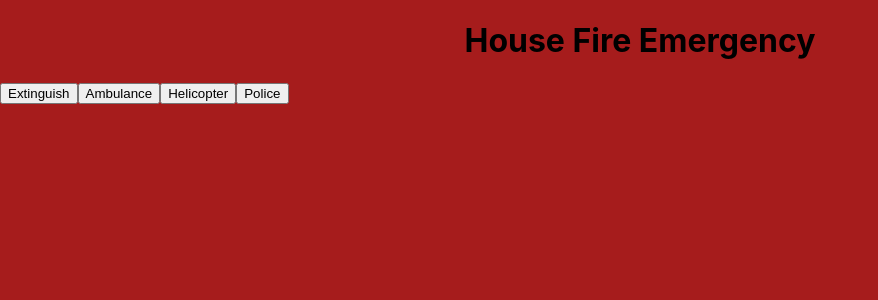
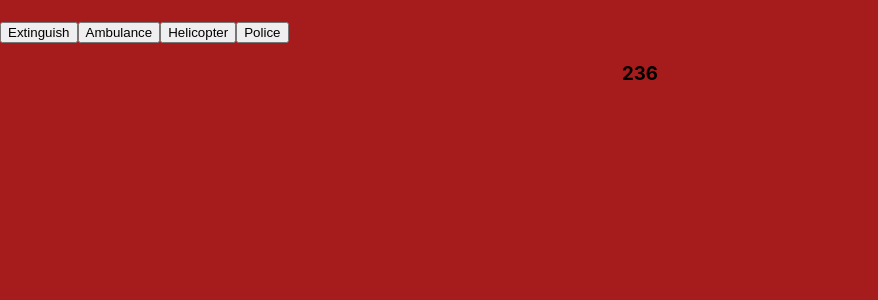
Before and after one commit to luisrjr/emergency-control, a React (Create React App) app: page / in a window 1280 px wide. Shown: the top 300 px of the page, without its empty margins (0-878 px from the left). Built offline with nearby package versions, Linux system fonts and the light colour scheme.

Commit message:
Banner and countdown somewhat working

```diff
--- a/package.json
+++ b/package.json
@@ -7,6 +7,7 @@
     "@testing-library/react": "^13.4.0",
     "@testing-library/user-event": "^13.5.0",
     "react": "^18.2.0",
+    "react-countdown": "^2.3.5",
     "react-dom": "^18.2.0",
     "react-scripts": "5.0.1",
     "web-vitals": "^2.1.4"
--- a/src/App.js
+++ b/src/App.js
@@ -1,4 +1,5 @@
-import React, {useState, useEffect } from "react";
+import React, { useState, useEffect } from "react";
+//import Countdown from 'react-countdown';
 import './App.css';
 
 const emergencies = ["House Fire Emergency", "Forest Fire Emergency", "Earthquake Emergency"];
@@ -8,11 +9,31 @@ const App = () => {
 
   const EmergButtons = (props) => {
 
-
     return (
       <button>{props.name}</button>
     );
   }
+
+ const Timer = () => {
+  const [time, updateTime] = useState(241);
+
+  const countdown = () => {
+    return(
+    updateTime(time - 1)
+    )
+  }
+
+  useEffect(() => {
+    const countdownInterval = setInterval(countdown, 1000);
+    return () => clearInterval(countdownInterval);
+  }, );
+
+  return (
+    <h3>{time}</h3>
+  )
+
+ }
+
 
   const DisplayEmergency = () => {
     const [emergency, updateEmergency] = useState("");
@@ -25,10 +46,9 @@ const App = () => {
     }
 
     useEffect(() => {
-       const intervalID = setInterval(randomEmergency, 5000);
+      const intervalID = setInterval(randomEmergency, 10000);
       return () => clearInterval(intervalID);
     }, []);
-
        return (
       <h1>{emergency}</h1>
     );
@@ -44,15 +64,18 @@ const App = () => {
         </div>
         <div className='button-container'>
           <div className="button-grid">
-      <EmergButtons name="Extinguish"/>
-      <EmergButtons name="Ambulance"/>
-      <EmergButtons name="Helicopter"/>
-      <EmergButtons name="Police"/>
+            <EmergButtons name="Extinguish" />
+            <EmergButtons name="Ambulance" />
+            <EmergButtons name="Helicopter" />
+            <EmergButtons name="Police" />
           </div>
+        </div>
+        <div className="countdown-display">
+          <Timer />
         </div>
       </body>
     </div>
   );
 }
-
+//<Countdown date={Date.now() + 20000} />
 export default App;
```
Also changed, not shown: 1 other file (tests, documents, lock files or other folders). Lines whose indentation alone changed are shown as unchanged.
